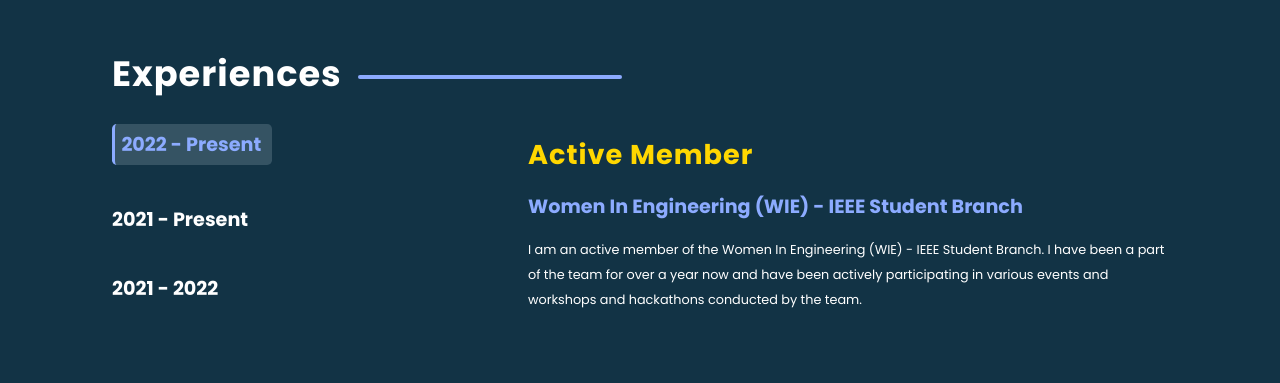
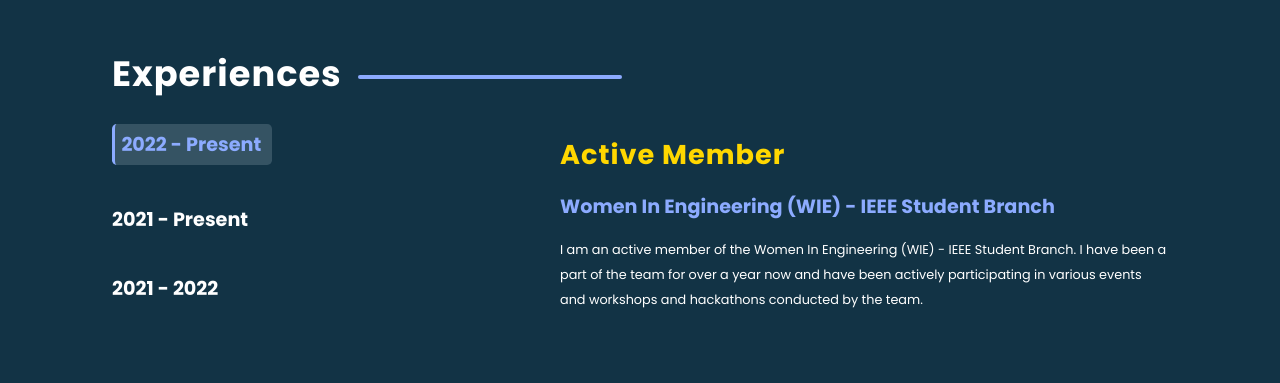
Before and after one commit to Hashara-Pilapitiya/Portfolio, a React (Create React App) app in the folder frontend/: page / in a window 1280 px wide. Shown: the part 1540-1923 px from the top of the page. Built offline with nearby package versions, Linux system fonts and the light colour scheme; the HTML template or start-up script is replaced by a standard one; a web font is replaced by a local one.

Commit message:
Update gap size in experiences.css for better spacing

```diff
--- a/frontend/src/components/Experiences/experiences.css
+++ b/frontend/src/components/Experiences/experiences.css
@@ -5,7 +5,7 @@
 
 .experiences__container {
     display: flex;
-    gap: 16rem;
+    gap: 18rem;
 }
 
 .experience {
```
